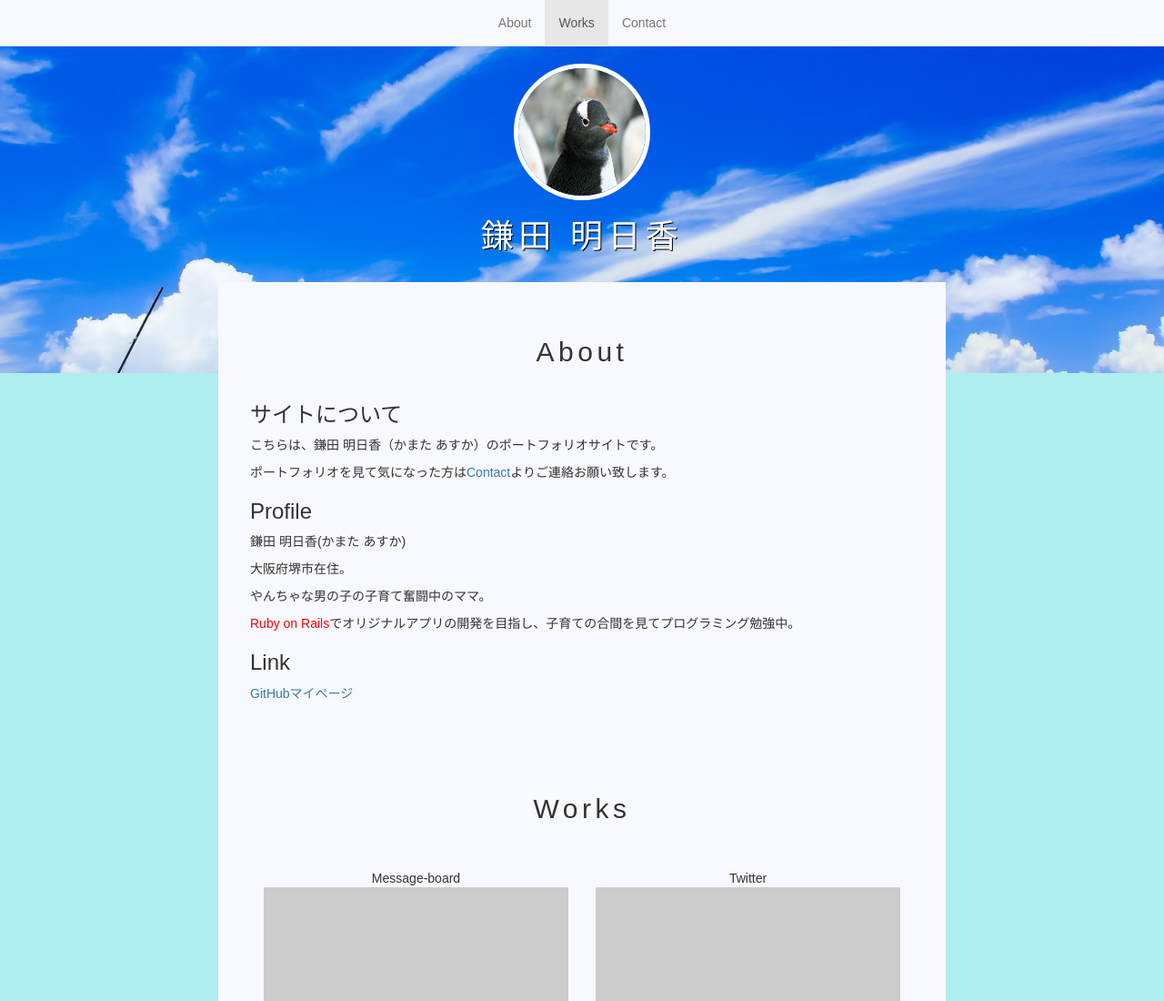
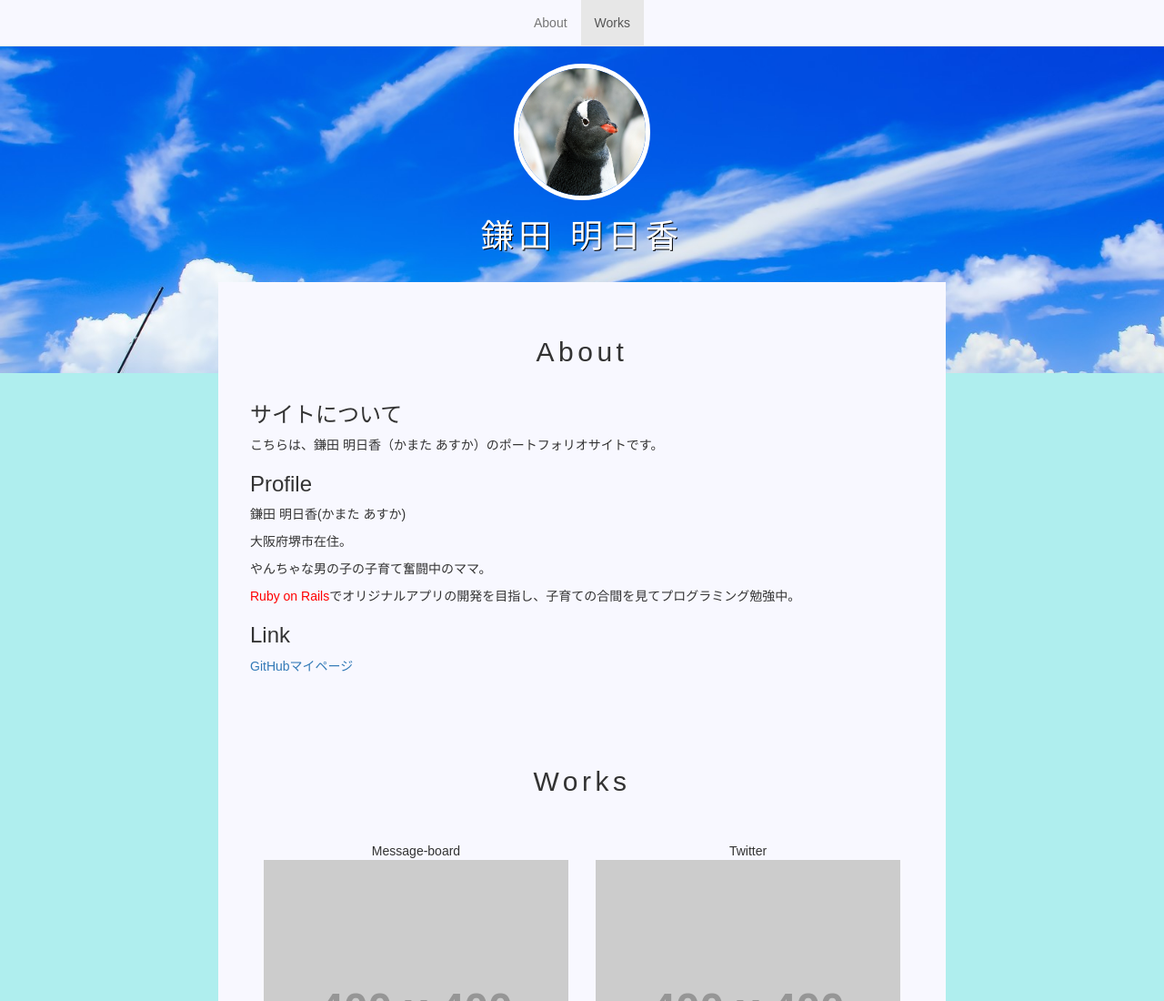
Before and after one commit to asuka-kamata/asuka-kamata.github.io, a plain HTML site: page index.html in a window 1280 px wide. Shown: the top 1100 px of the page at 91% size. Drawn offline with nearby package versions, Linux system fonts and the light colour scheme; placeholder pictures from the web are drawn by us.

Commit message:
20161006-0２

```diff
--- a/index.html
+++ b/index.html
@@ -33,7 +33,6 @@
             			<ul class="nav navbar-nav">
             				<li><a href="#about">About</a></li>
             				<li><a href="#works">Works</a></li>
-            				<li><a href="contact.html">Contact</a></li>
             			</ul>
             		</div>
             	</div>
@@ -53,7 +52,6 @@
 
                 <h3>サイトについて</h3>
                 <p>こちらは、鎌田 明日香（かまた あすか）のポートフォリオサイトです。</p>
-                <p>ポートフォリオを見て気になった方は<a href="contact.html">Contact</a>よりご連絡お願い致します。</p>
 
                 <h3>Profile</h3>
                 <p>鎌田 明日香(かまた あすか)</p>
```
